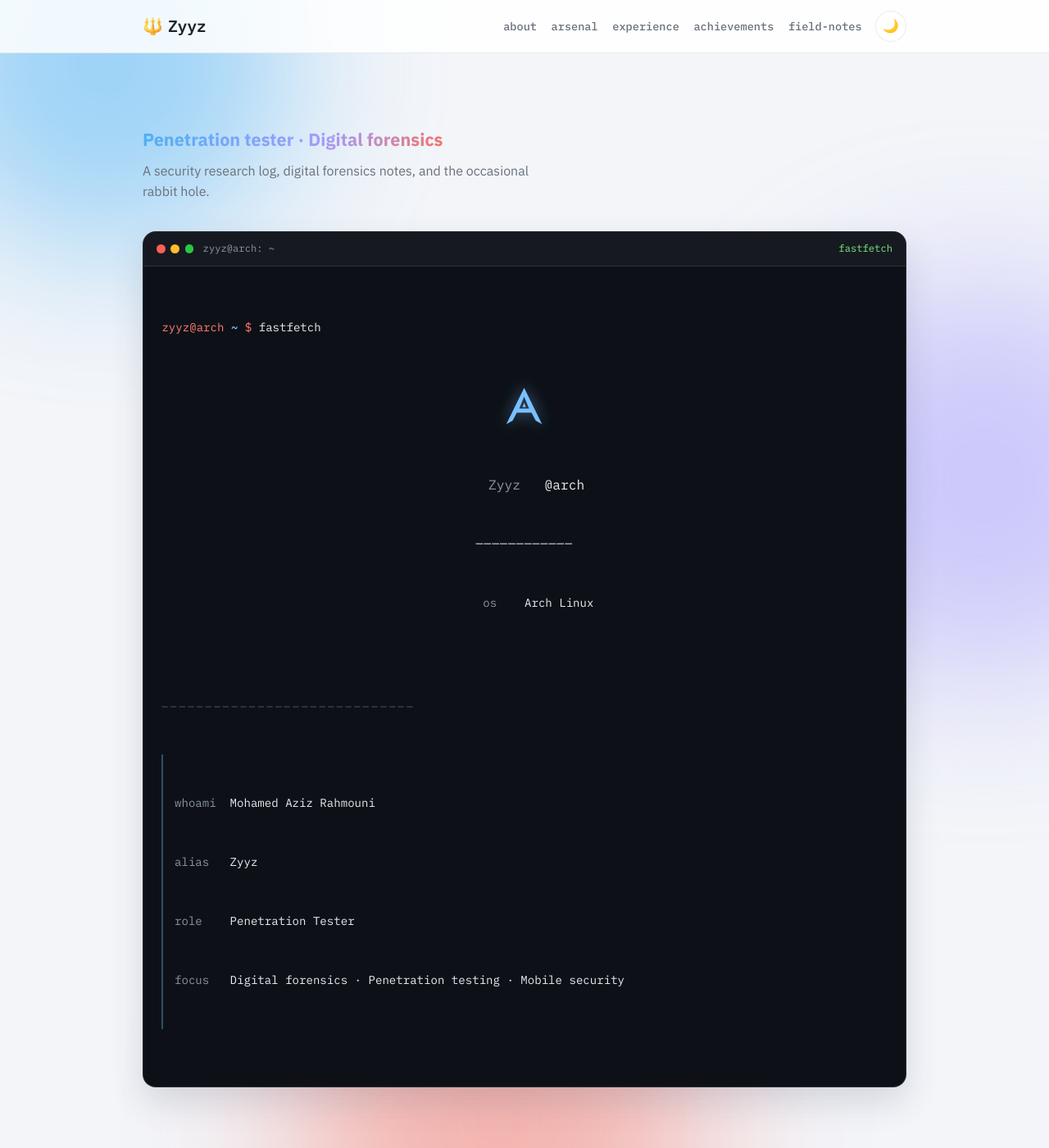
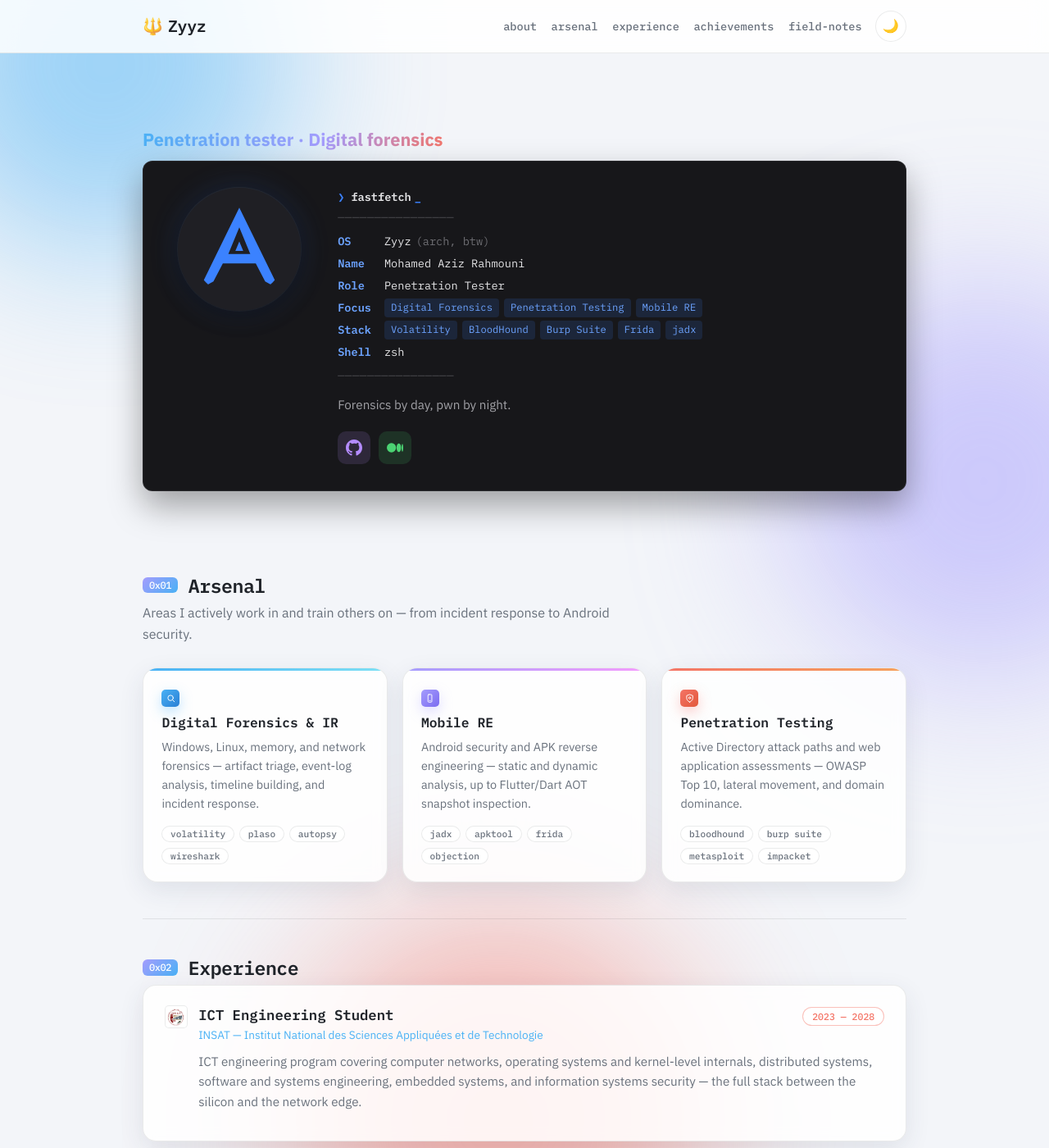
Before and after one commit to 0xZyyz/0xZyyz.github.io, a Jekyll site: the page built from index.html, in a window 1280 px wide and 1400 px high. Shown: the whole window at 82% size. Built offline with Jekyll 4.4.1, drawn with Linux system fonts in a browser that asks for light colours.

Commit message:
Style terminal as x-0r neofetch with tags and social buttons

```diff
--- a/index.html
+++ b/index.html
@@ -5,32 +5,37 @@ layout: default
 
   <section id="about" class="hero">
     <p class="hero__role">Penetration tester · Digital forensics</p>
-    <p class="hero__tag">A security research log, digital forensics notes, and the occasional rabbit hole.</p>
 
     <div class="terminal" id="terminal" aria-label="System profile">
-      <div class="terminal__bar" aria-hidden="true">
-        <span class="terminal__dots"><i></i><i></i><i></i></span>
-        <span class="terminal__title">zyyz@arch: ~</span>
-        <span class="terminal__status">fastfetch</span>
-      </div>
-      <div class="terminal__body">
-        <p class="terminal__cmd"><span class="terminal__prompt">zyyz@arch <b>~</b> $</span> fastfetch</p>
-        <div class="fastfetch">
+      <div class="neofetch">
+        <div class="neofetch-avatar">
           <svg class="arch-logo" viewBox="0 0 120 120" role="img" aria-label="Arch Linux logo">
             <path d="M60 7 9 111l18-10 12-23h42l12 23 18 10L60 7Zm0 25 14 34H46L60 32Zm0 18-5 12h10L60 50Z" />
           </svg>
-          <div class="fastfetch__info">
-            <p class="fastfetch__user"><span class="terminal__accent">Zyyz</span>@arch</p>
-            <p class="fastfetch__rule">────────────</p>
-            <p><span>os</span>Arch Linux</p>
+        </div>
+        <div class="neofetch-info">
+          <p class="nf-header"><span class="nf-prompt">❯</span><span class="nf-cmd">fastfetch</span></p>
+          <p class="nf-rule" aria-hidden="true">────────────────</p>
+          <dl class="nf-fields">
+            <dt>OS</dt><dd>Zyyz <span class="nf-dim">(arch, btw)</span></dd>
+            <dt>Name</dt><dd>Mohamed Aziz Rahmouni</dd>
+            <dt>Role</dt><dd>Penetration Tester</dd>
+            <dt>Focus</dt><dd><span class="nf-tag">Digital Forensics</span><span class="nf-tag">Penetration Testing</span><span class="nf-tag">Mobile RE</span></dd>
+            <dt>Stack</dt><dd><span class="nf-tag">Volatility</span><span class="nf-tag">BloodHound</span><span class="nf-tag">Burp Suite</span><span class="nf-tag">Frida</span><span class="nf-tag">jadx</span></dd>
+            <dt>Shell</dt><dd>zsh</dd>
+          </dl>
+          <p class="nf-rule" aria-hidden="true">────────────────</p>
+          <div class="nf-bio">
+            <p>Forensics by day, pwn by night.</p>
           </div>
-        </div>
-        <p class="terminal__sep" aria-hidden="true">─────────────────────────────</p>
-        <div class="terminal__identity">
-          <p><span>whoami</span> Mohamed Aziz Rahmouni</p>
-          <p><span>alias</span> Zyyz</p>
-          <p><span>role</span> Penetration Tester</p>
-          <p><span>focus</span> Digital forensics · Penetration testing · Mobile security</p>
+          <div class="nf-social">
+            <a href="https://github.com/Zyyz2" class="nf-social-btn" data-kind="github" target="_blank" rel="noopener" aria-label="GitHub">
+              <svg viewBox="0 0 24 24" fill="currentColor" stroke="none"><path d="M12 0C5.374 0 0 5.373 0 12c0 5.302 3.438 9.8 8.207 11.387.599.111.793-.261.793-.577v-2.234c-3.338.726-4.033-1.416-4.033-1.416-.546-1.387-1.333-1.756-1.333-1.756-1.089-.745.083-.729.083-.729 1.205.084 1.839 1.237 1.839 1.237 1.07 1.834 2.807 1.304 3.492.997.107-.775.418-1.305.762-1.604-2.665-.305-5.467-1.334-5.467-5.931 0-1.311.469-2.381 1.236-3.221-.124-.303-.535-1.524.117-3.176 0 0 1.008-.322 3.301 1.23A11.509 11.509 0 0 1 12 5.803c1.02.005 2.047.138 3.006.404 2.291-1.552 3.297-1.23 3.297-1.23.653 1.653.242 2.874.118 3.176.77.84 1.235 1.911 1.235 3.221 0 4.609-2.807 5.624-5.479 5.921.43.372.823 1.102.823 2.222v3.293c0 .319.192.694.801.576C20.566 21.797 24 17.3 24 12c0-6.627-5.373-12-12-12z"/></svg>
+            </a>
+            <a href="https://medium.com/@Zyyz" class="nf-social-btn" data-kind="medium" target="_blank" rel="noopener" aria-label="Medium">
+              <svg viewBox="0 0 24 24" fill="currentColor" stroke="none"><path d="M13.54 12a6.8 6.8 0 0 1-6.77 6.82A6.8 6.8 0 0 1 0 12a6.8 6.8 0 0 1 6.77-6.82A6.8 6.8 0 0 1 13.54 12zm7.42 0c0 3.54-1.51 6.42-3.38 6.42-1.87 0-3.39-2.88-3.39-6.42s1.52-6.42 3.39-6.42 3.38 2.88 3.38 6.42zM24 12c0 3.17-.53 5.75-1.19 5.75-.66 0-1.19-2.58-1.19-5.75s.53-5.75 1.19-5.75C23.47 6.25 24 8.83 24 12z"/></svg>
+            </a>
+          </div>
         </div>
       </div>
     </div>
--- a/style.css
+++ b/style.css
@@ -181,91 +181,133 @@ code {
   max-width: 52ch;
 }
 
-/* ---- terminal ---- */
+/* ---- neofetch (terminal) ---- */
 .terminal {
-  font-family: var(--mono);
-  background: #0d1117;
-  border: 1px solid rgba(230, 237, 243, 0.12);
-  border-radius: var(--radius);
+  background: #17171a;
+  border: 1px solid rgba(255, 255, 255, 0.08);
+  border-radius: 12px;
   overflow: hidden;
-  box-shadow: var(--shadow-lg);
-  color: #e6edf3;
+  box-shadow: 0 18px 40px rgba(0, 0, 0, 0.35);
+  padding: 2rem 2.2rem 2rem 2rem;
 }
 
-.terminal__bar {
-  display: flex;
-  align-items: center;
-  gap: 0.7rem;
-  min-height: 2.6rem;
-  padding: 0.5rem 1rem;
-  font-size: 0.76rem;
-  color: #8b949e;
-  background: rgba(255, 255, 255, 0.04);
-  border-bottom: 1px solid rgba(230, 237, 243, 0.1);
+.neofetch {
+  display: grid;
+  grid-template-columns: 170px 1fr;
+  gap: 2.2rem;
+  align-items: start;
 }
 
-.terminal__dots { display: flex; gap: 0.4rem; flex: 0 0 auto; }
-.terminal__dots i { width: 0.68rem; height: 0.68rem; border-radius: 50%; }
-.terminal__dots i:nth-child(1) { background: #ff5f57; }
-.terminal__dots i:nth-child(2) { background: #febc2e; }
-.terminal__dots i:nth-child(3) { background: #28c840; }
-
-.terminal__title { overflow: hidden; text-overflow: ellipsis; white-space: nowrap; }
-.terminal__status { margin-left: auto; color: #7ee787; flex: 0 0 auto; }
-
-.terminal__body {
-  padding: 1rem 1.4rem 1.35rem;
-  white-space: pre-wrap;
-  font-size: 0.88rem;
-  line-height: 1.7;
-}
-
-.terminal__body p { margin: 0; }
-
-.terminal__prompt { color: #ff7b72; white-space: nowrap; }
-.terminal__prompt b { color: #79c0ff; font-weight: 500; }
-.terminal__accent { color: #79c0ff; }
-
-.fastfetch {
+.neofetch-avatar {
   display: flex;
   flex-direction: column;
   align-items: center;
-  gap: 0;
-  margin: 0.6rem 0 0.55rem;
+  gap: 1rem;
 }
 
 .arch-logo {
-  width: 3.2rem;
-  height: 3.2rem;
-  fill: #79c0ff;
-  filter: drop-shadow(0 0 0.55rem rgba(121, 192, 255, 0.5));
+  width: 150px;
+  height: 150px;
+  border-radius: 50%;
+  padding: 1.1rem;
+  fill: #3b82ff;
+  background: #1f1f24;
+  box-shadow:
+    0 6px 24px rgba(0, 0, 0, 0.4),
+    0 0 0 1px rgba(255, 255, 255, 0.06),
+    0 0 36px rgba(59, 130, 255, 0.18);
 }
 
-.fastfetch__info { text-align: center; }
-.fastfetch__info p { margin: 0; color: #e6edf3; }
-.fastfetch__info span { display: inline-block; min-width: 10ch; color: #8b949e; }
-.fastfetch__user { margin-top: 0.5rem !important; font-size: 1.02rem; }
-.fastfetch__rule { color: #79c0ff; letter-spacing: 0.1em; opacity: 0.85; }
-
-.terminal__sep {
-  margin: 0.45rem 0 0.5rem;
-  color: #8b949e;
-  font-size: 0.74rem;
-  letter-spacing: 0.3em;
-  opacity: 0.5;
+.neofetch-info {
+  font-family: var(--mono);
+  font-size: 0.85rem;
+  line-height: 1.7;
+  color: #e5e5e7;
 }
 
-.terminal__identity {
-  padding-left: 0.85rem;
-  border-left: 2px solid rgba(121, 192, 255, 0.35);
+.nf-header {
+  display: inline-flex;
+  align-items: baseline;
+  gap: 8px;
+  margin: 0;
+  font-weight: 600;
 }
 
-.terminal__identity p { margin: 0; }
-.terminal__identity span {
+.nf-prompt { color: #3b82ff; font-weight: 700; }
+
+.nf-cmd::after {
+  content: '_';
+  margin-left: 4px;
+  color: #3b82ff;
+  animation: nf-blink 1.1s steps(1) infinite;
+}
+
+@keyframes nf-blink { 50% { opacity: 0; } }
+
+.nf-rule {
+  margin: 2px 0 6px;
+  color: #6e6e73;
+  letter-spacing: 0.05em;
+  opacity: 0.5;
+  user-select: none;
+}
+
+.nf-fields {
+  display: grid;
+  grid-template-columns: max-content 1fr;
+  gap: 4px 16px;
+  margin: 0 0 6px;
+}
+
+.nf-fields dt { color: #6ca3ff; font-weight: 600; }
+.nf-fields dd { margin: 0; display: flex; flex-wrap: wrap; gap: 6px; }
+
+.nf-tag {
   display: inline-block;
-  min-width: 7ch;
-  color: #8b949e;
+  padding: 1px 8px;
+  border-radius: 4px;
+  background: rgba(59, 130, 255, 0.14);
+  color: #6ca3ff;
+  font-size: 0.76rem;
 }
+
+.nf-dim { color: #6e6e73; }
+
+.nf-bio {
+  font-family: var(--sans);
+  font-size: 0.95rem;
+  line-height: 1.7;
+  color: #a1a1a6;
+  margin: 10px 0 1.2rem;
+}
+
+.nf-bio p { margin: 0; }
+
+.nf-social {
+  display: flex;
+  gap: 10px;
+  flex-wrap: wrap;
+}
+
+.nf-social-btn {
+  --btn-color: #a1a1a6;
+  width: 40px;
+  height: 40px;
+  border-radius: 10px;
+  display: inline-flex;
+  align-items: center;
+  justify-content: center;
+  background: color-mix(in srgb, var(--btn-color) 14%, transparent);
+  color: var(--btn-color);
+  transition: background 0.2s ease, box-shadow 0.2s ease, transform 0.12s ease;
+}
+
+.nf-social-btn svg { width: 20px; height: 20px; transition: transform 0.12s ease; }
+.nf-social-btn:hover { background: color-mix(in srgb, var(--btn-color) 28%, transparent); box-shadow: 0 6px 20px color-mix(in srgb, var(--btn-color) 45%, transparent); transform: translateY(-3px); text-decoration: none; }
+.nf-social-btn:hover svg { transform: scale(1.08); }
+
+.nf-social-btn[data-kind="github"] { --btn-color: #b48cff; }
+.nf-social-btn[data-kind="medium"] { --btn-color: #4bd373; }
 
 .terminal__cmd p { margin: 0; }
 
@@ -634,9 +676,11 @@ code {
   .nav__links { order: 3; width: 100%; justify-content: flex-start; gap: 0.5rem 1rem; }
   .layout { padding: 2rem 1.1rem 1.5rem; }
   .hero { padding: 1.5rem 0 2.5rem; }
-  .terminal__body { padding: 1rem 0.95rem 1.1rem; font-size: 0.8rem; }
-  .fastfetch { gap: 0.9rem; margin-left: 0.4rem; }
-  .arch-logo { width: 4.3rem; height: 4.3rem; }
+  .terminal { padding: 1.5rem 1.1rem; }
+  .neofetch { grid-template-columns: 1fr; gap: 1.2rem; }
+  .neofetch-avatar { gap: 0.5rem; }
+  .arch-logo { width: 96px; height: 96px; padding: 0.75rem; }
+  .nf-fields { gap: 2px 12px; font-size: 0.78rem; }
   .achievement-timeline li { gap: 0.7rem; padding: 1rem; }
   .achievement-timeline time { width: 2.6rem; font-size: 0.68rem; text-align: left; }
   .note { padding: 1.75rem 1.25rem; margin: 2rem 0 1.5rem; }
@@ -645,5 +689,6 @@ code {
 
 @media (prefers-reduced-motion: reduce) {
   html { scroll-behavior: auto; }
-  .arsenal-card, .achievement-timeline li, .post-preview, .theme-toggle, .exp { transition: none; }
+  .arsenal-card, .achievement-timeline li, .post-preview, .theme-toggle, .exp, .nf-social-btn { transition: none; }
+  .nf-cmd::after { animation: none; }
 }
```
